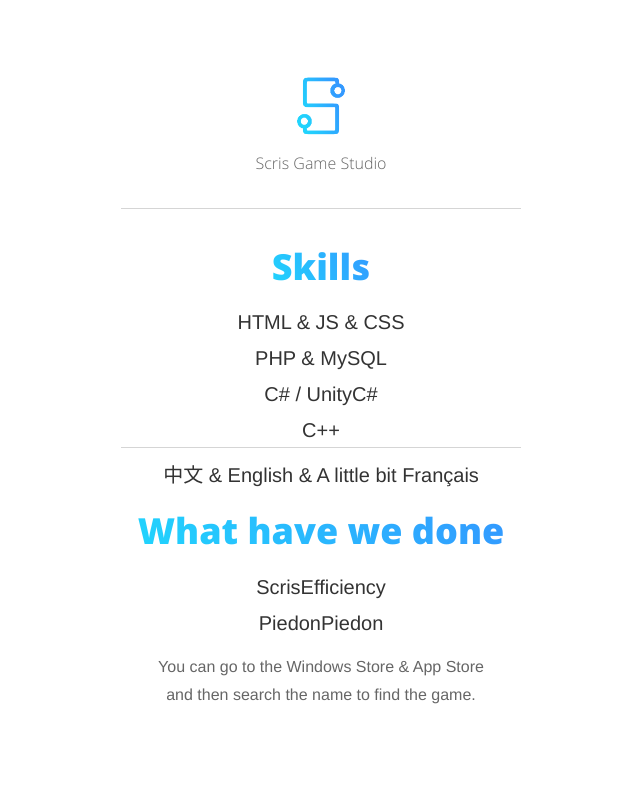
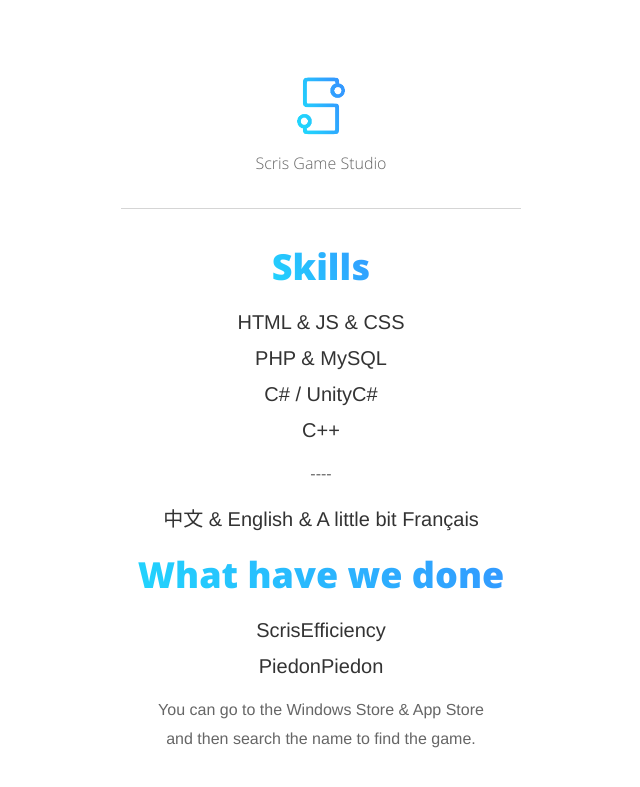
Before and after one commit to ScrisStudio/scris.top, a Jekyll site: the page built from en.html, in a window 1280 px wide. Shown: the top 787 px of the page, without its empty margins (319-959 px from the left). Built offline with Jekyll 4.4.1, drawn with Linux system fonts in a browser that asks for light colours.

Commit message:
Update en.html

```diff
--- a/en.html
+++ b/en.html
@@ -10,7 +10,7 @@
 	<li>PHP &amp; MySQL</li>
 	<li>C# / UnityC#</li>
 	<li>C++</li>
-	<hr>
+	<li class="slogan">----</li>
 	<li>中文 &amp; English &amp; A little bit Français</li>
 </ul>
 
```
